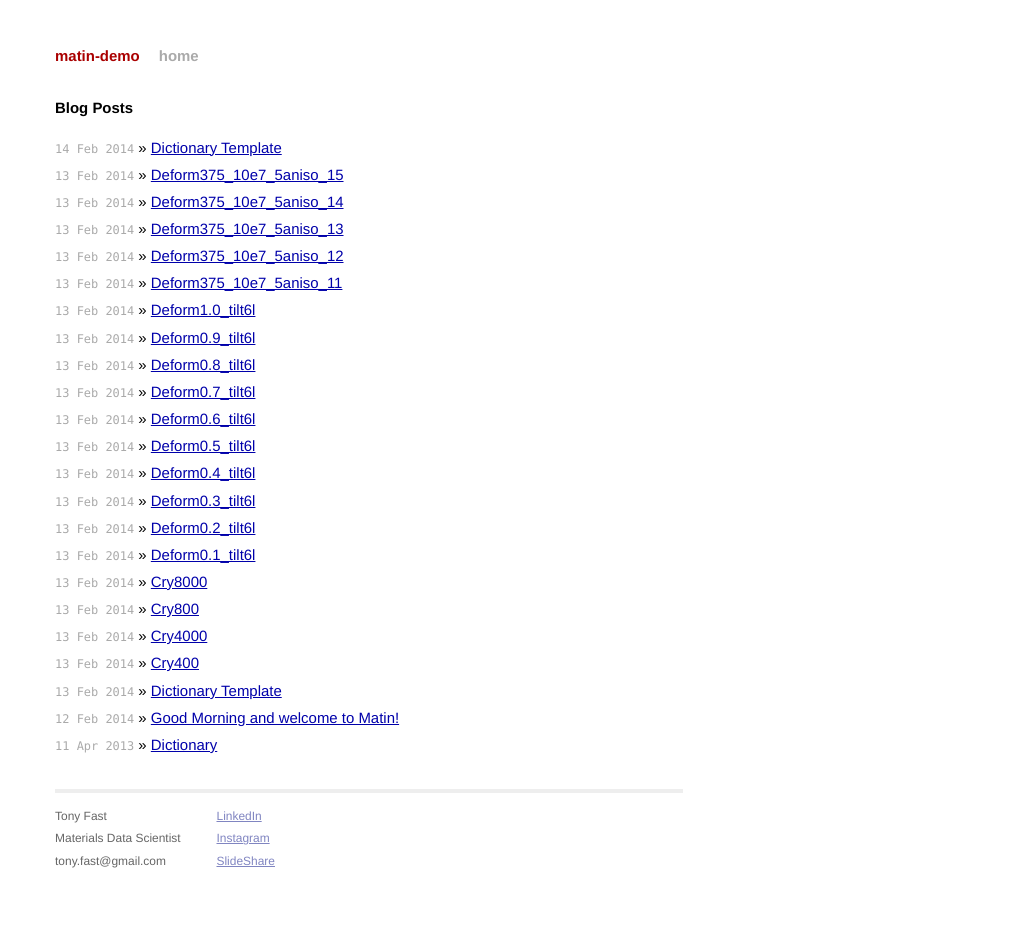
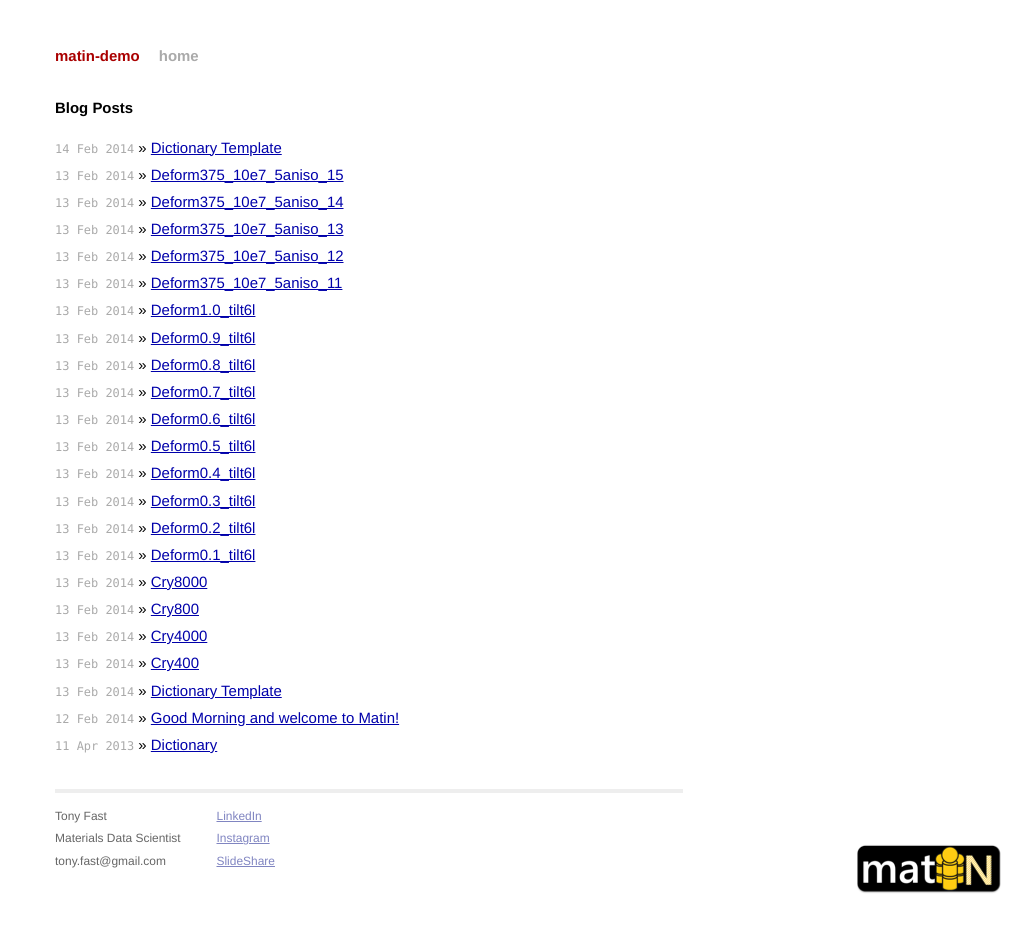
Before and after one commit to tonyfast/matin-polymer-demo, a Jekyll site: the page built from index.html, in a window 1280 px wide. Shown: the whole page, without its empty margins (271-1280 px from the left). Built offline with Jekyll 4.4.1, drawn with Linux system fonts in a browser that asks for light colours; Markdown is read by kramdown in place of the engine named in the settings.

Commit message:
The logo location was wrong

```diff
--- a/css/main.css
+++ b/css/main.css
@@ -17,7 +17,7 @@ body {
   font: 13.34px Helvetica, Arial, sans-serif;
   font-size: small;
   text-align: center;
-  background: url(matin-template/assets/logo.png);
+  background: url(/matin-template/assets/logo.png);
   background-size: auto;
   background-repeat: no-repeat;
   background-position: right bottom;
```
